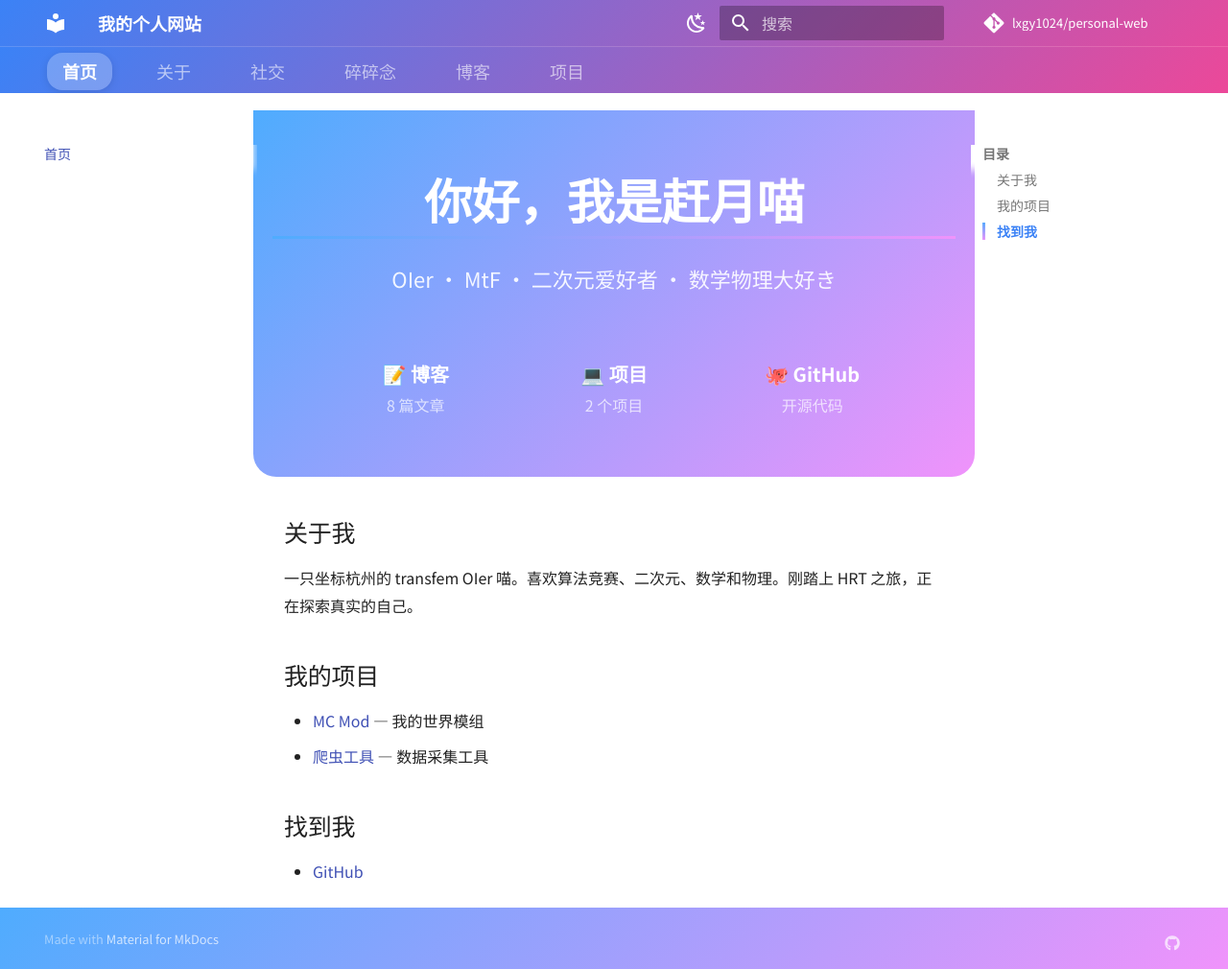
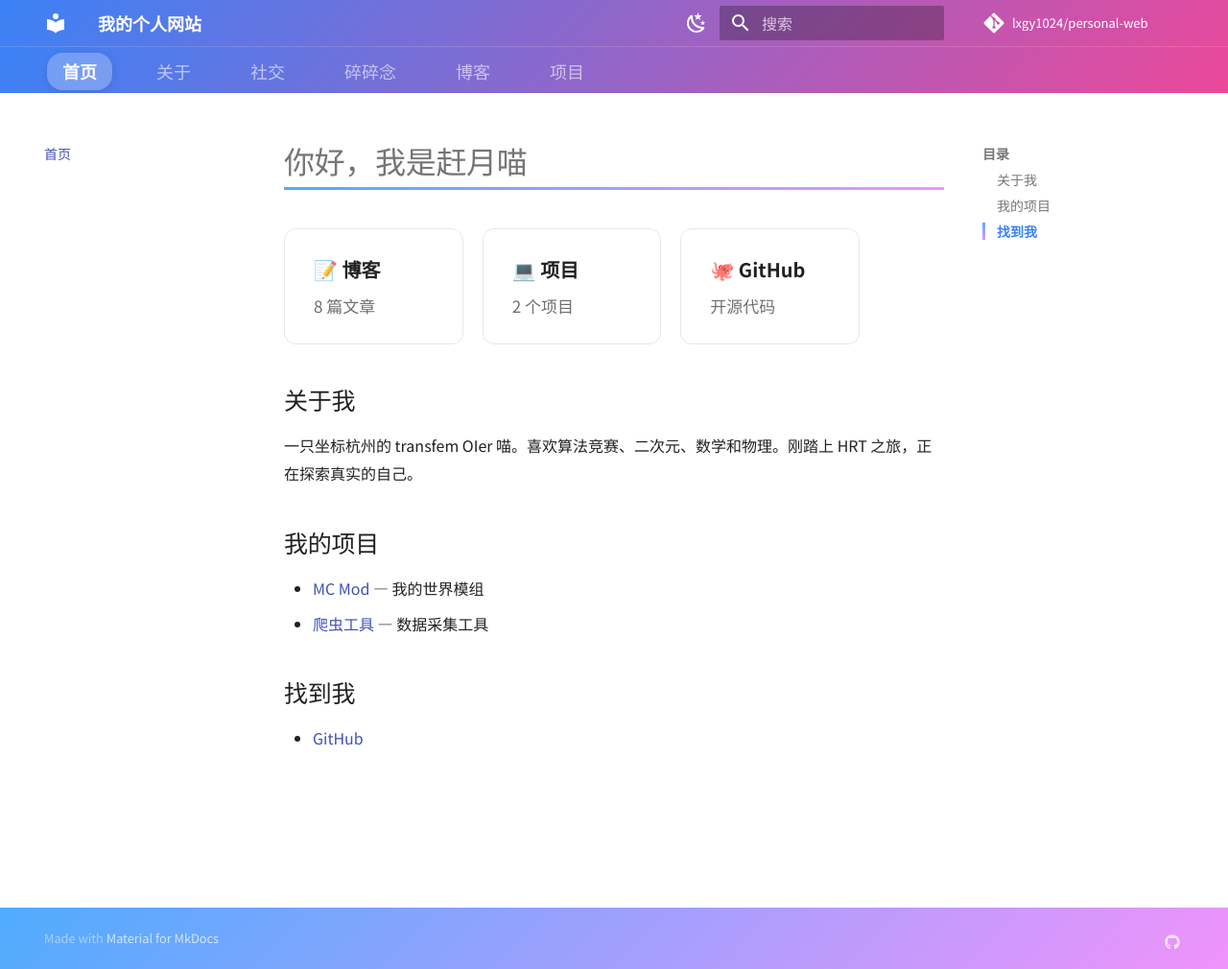
Before and after one commit to lxgy1024/personal-web, an MkDocs documentation site: the page built from docs/index.md, in a window 1280 px wide and 1010 px high. Shown: the whole window at 96% size. Built offline with MkDocs 1.6.1 and Material for MkDocs 9.7.7, drawn with Linux system fonts in a browser that asks for light colours; comment, search, counter and statistics services are not loaded.

Commit message:
refactor: replace hero section with plain card layout on homepage
Remove blue-pink gradient hero area. h1 is now a normal page heading;
three entry cards use the same card style as the rest of the site.

Co-Authored-By: Claude Opus 4.7 <noreply@anthropic.com>

```diff
--- a/docs/index.md
+++ b/docs/index.md
@@ -1,27 +1,21 @@
-<div class="hero-section" markdown>
-
 # 你好，我是赶月喵
 
-<p class="hero-tagline">OIer · MtF · 二次元爱好者 · 数学物理大好き</p>
+<div class="home-cards">
 
-<div class="hero-cards">
-
-<a href="blog/">
-  <div class="card-title">📝 博客</div>
-  <div class="card-desc">8 篇文章</div>
+<a href="blog/" class="home-card">
+  <span class="home-card-title">📝 博客</span>
+  <span class="home-card-desc">8 篇文章</span>
 </a>
 
-<a href="projects/">
-  <div class="card-title">💻 项目</div>
-  <div class="card-desc">2 个项目</div>
+<a href="projects/" class="home-card">
+  <span class="home-card-title">💻 项目</span>
+  <span class="home-card-desc">2 个项目</span>
 </a>
 
-<a href="https://github.com/lxgy1024">
-  <div class="card-title">🐙 GitHub</div>
-  <div class="card-desc">开源代码</div>
+<a href="https://github.com/lxgy1024" class="home-card">
+  <span class="home-card-title">🐙 GitHub</span>
+  <span class="home-card-desc">开源代码</span>
 </a>
-
-</div>
 
 </div>
 
--- a/docs/stylesheets/extra.css
+++ b/docs/stylesheets/extra.css
@@ -33,57 +33,41 @@
   color: #ec4899 !important; /* pink-500 */
 }
 
-/* === 首页 Hero === */
-.hero-section {
-  text-align: center;
-  padding: 3rem 1rem 2rem;
-  margin: -1.6rem -1.6rem 2rem;
-  background: linear-gradient(135deg, #4facfe 0%, #f093fb 100%);
-  border-radius: 0 0 24px 24px;
-  color: #fff;
-}
-.hero-section h1 {
-  color: #fff !important;
-  font-size: 2.5rem;
-  font-weight: 700;
-  margin-bottom: 0.5rem;
-}
-.hero-section .hero-tagline {
-  font-size: 1.1rem;
-  opacity: 0.9;
-  margin-bottom: 2rem;
-}
-
-/* Hero 入口卡片 */
-.hero-cards {
+/* === 首页入口卡片（非 Hero 样式） === */
+.home-cards {
   display: grid;
   grid-template-columns: repeat(auto-fit, minmax(160px, 1fr));
   gap: 1rem;
   max-width: 600px;
-  margin: 0 auto;
+  margin: 1rem 0 2rem;
 }
-.hero-cards a {
-  display: block;
-  padding: 1rem;
-  background: transparent;
+.home-card {
+  display: flex;
+  flex-direction: column;
+  gap: 0.25rem;
+  padding: 1.2rem 1.5rem;
+  border: 1px solid #e2e8f0;
   border-radius: 12px;
-  color: inherit !important;
-  text-align: center;
+  background: var(--md-default-bg-color);
   text-decoration: none !important;
-  transition: all 0.3s ease;
-  border: 1px solid transparent;
+  transition: all 0.25s ease;
 }
-.hero-cards a:hover {
-  background: rgba(128, 128, 128, 0.06);
+.home-card:hover {
+  box-shadow: 0 4px 20px rgba(79, 172, 254, 0.10), 0 2px 6px rgba(240, 147, 251, 0.06);
   transform: translateY(-4px);
 }
-.hero-cards .card-title {
+.home-card-title {
   font-size: 1rem;
   font-weight: 600;
+  color: var(--md-typeset-color);
 }
-.hero-cards .card-desc {
-  font-size: 0.8rem;
-  opacity: 0.7;
+.home-card-desc {
+  font-size: 0.85rem;
+  color: var(--md-typeset-color);
+  opacity: 0.65;
+}
+[data-md-color-scheme="slate"] .home-card {
+  border-color: #334155;
 }
 
 /* === 分类页卡片 === */
```
